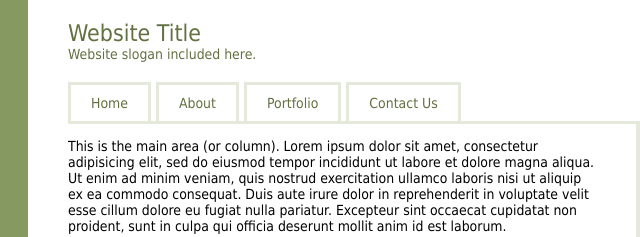
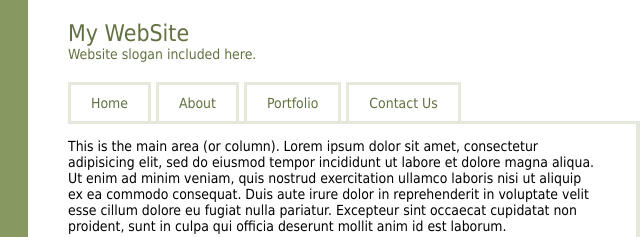
Before and after one commit to chsyu/printtwchsyu20200811, a plain HTML site: page index.html in a window 1280 px wide. Shown: the top 237 px of the page, 142-782 px from the left. Drawn offline with Linux system fonts and the light colour scheme.

Commit message:
change header title

```diff
--- a/index.html
+++ b/index.html
@@ -11,7 +11,7 @@
 <body>
 	<div class="container">
 		<header class="header">
-			<h1 class="header-title">Website Title</h1>
+			<h1 class="header-title">My WebSite</h1>
 			<p class="header-slogan">Website slogan included here.</p>
 			<nav class="nav">
 				<ul class="nav-list">
```
